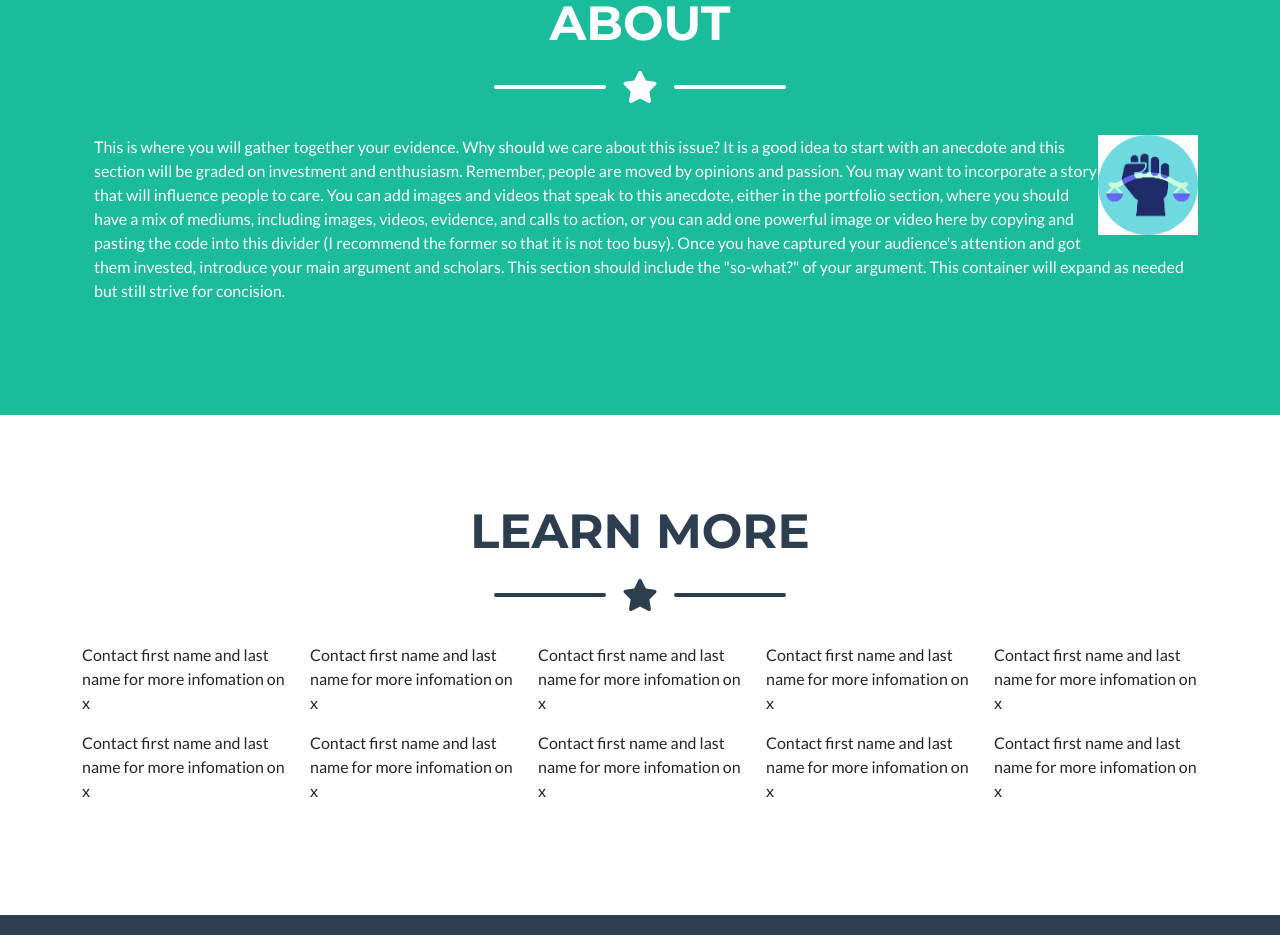
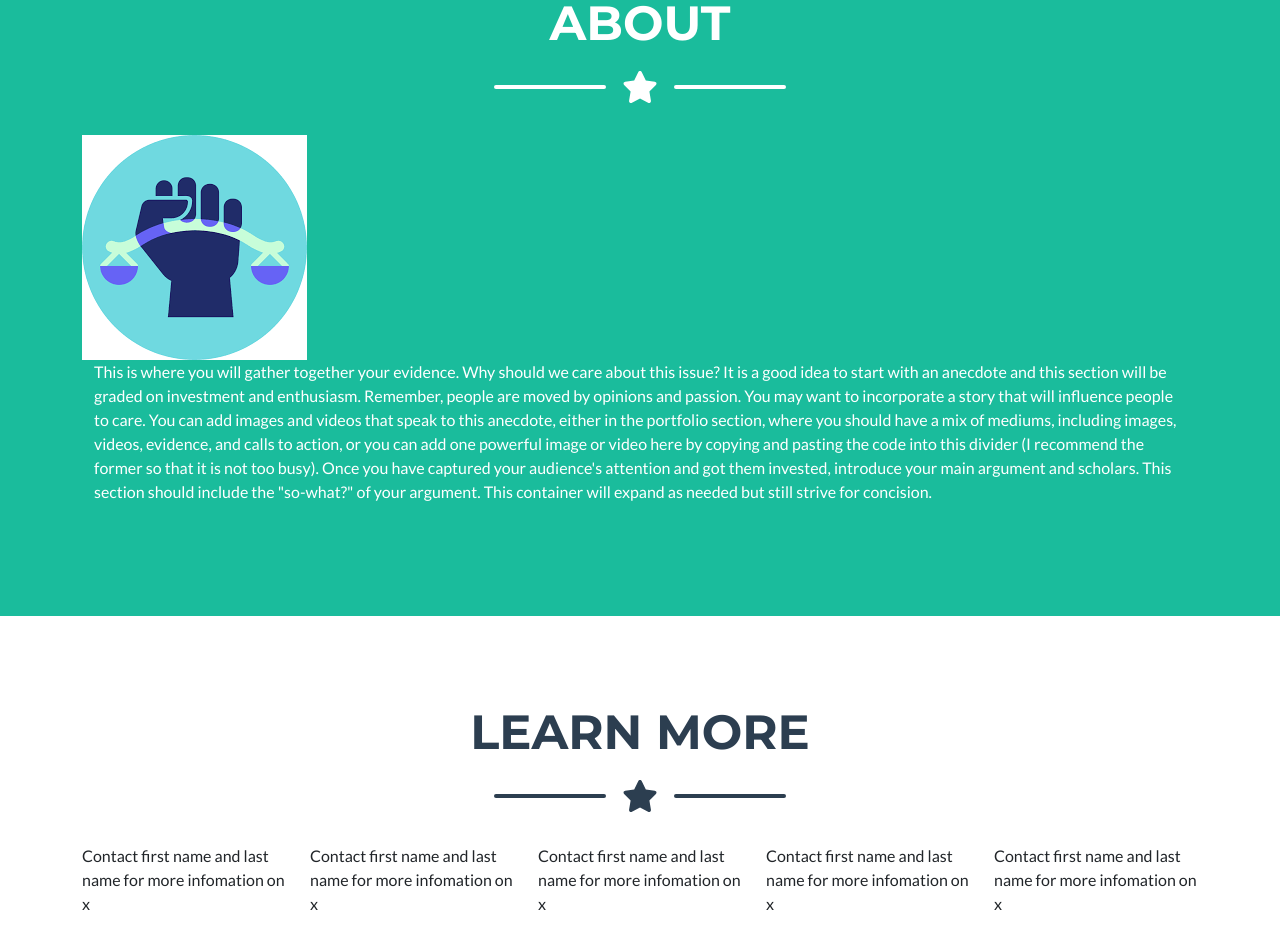
Before and after one commit to Elbastna/test-drive-101, a plain HTML site: page index.html in a window 1280 px wide. Shown: the part 1619-2554 px from the top of the page. Drawn offline with nearby package versions, Linux system fonts and the light colour scheme.

Commit message:
Update index.html

```diff
--- a/index.html
+++ b/index.html
@@ -133,7 +133,7 @@
                     <div class="divider-custom-line"></div>
                 </div>
                 <!-- About Section Content-->
-                 <img align="right" width="100" height="100" src="assets/img/portfolio/ISSfront.png" alt="..." />
+                 <img align="center" src="assets/img/portfolio/ISSfront.png" alt="..." />
                 <div class="container"><p>This is where you will gather together your evidence. Why should we care about this issue? It is a good idea to start with an anecdote and this section will be graded on investment and enthusiasm. Remember, people are moved by opinions and passion. You may want to incorporate a story that will influence people to care. You can add images and videos that speak to this anecdote, either in the portfolio section, where you should have a mix of mediums, including images, videos, evidence, and calls to action, or you can add one powerful image or video here by copying and pasting the code into this divider (I recommend the former so that it is not too busy). Once you have captured your audience's attention and got them invested, introduce your main argument and scholars. This section should include the "so-what?" of your argument. This container will expand as needed but still strive for concision.</p>
                 </div>
                 </div>
```
